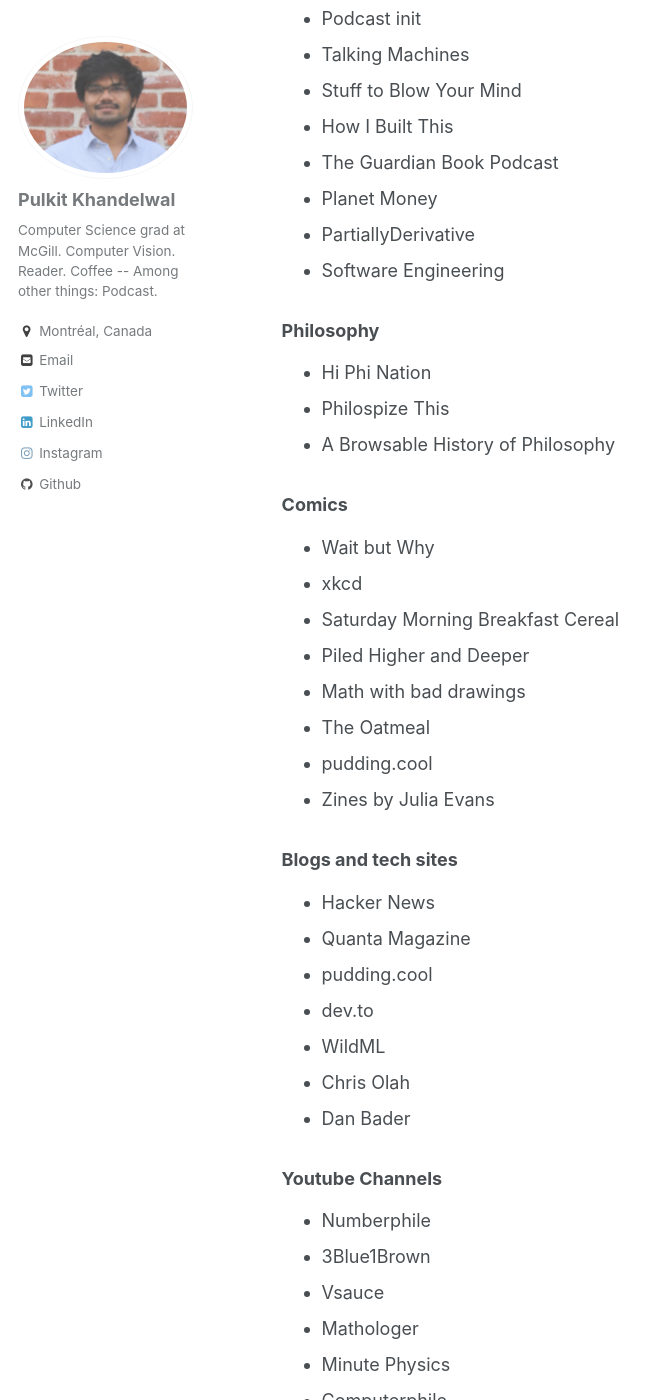
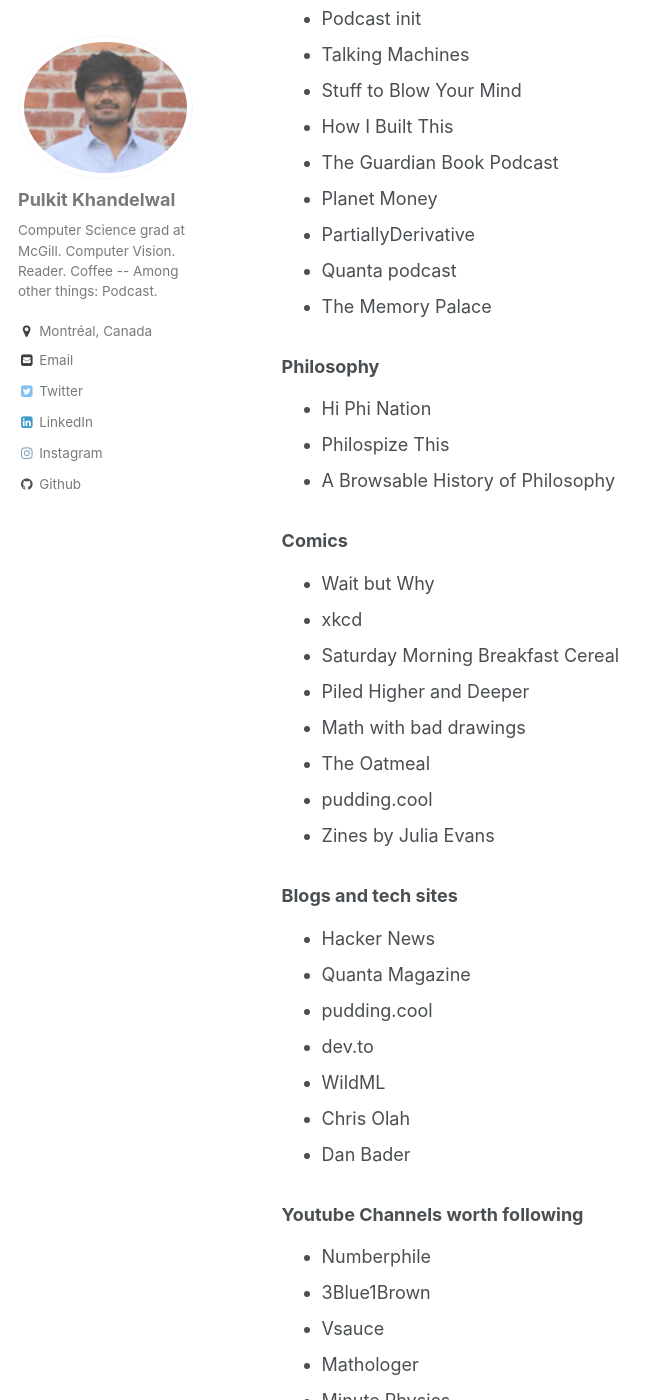
Before and after one commit to Pulkit-Khandelwal/pulkit-khandelwal.github.io, a Jekyll site: the page built from _pages/websites.md, in a window 1280 px wide and 1400 px high, scrolled down 289 px. Shown: the whole window, without its empty margins (0-663 px from the left). Built offline with Jekyll 4.4.1, drawn with Linux system fonts in a browser that asks for light colours; some of the changed text lies outside the part shown.

Commit message:
Update websites.md

```diff
--- a/_pages/websites.md
+++ b/_pages/websites.md
@@ -15,7 +15,8 @@
 * The Guardian Book Podcast
 * Planet Money
 * PartiallyDerivative
-* Software Engineering
+* Quanta podcast
+* The Memory Palace
 
 
 ### Philosophy
@@ -42,7 +43,7 @@
 * Chris Olah
 * Dan Bader
 
-### Youtube Channels
+### Youtube Channels worth following
 * Numberphile
 * 3Blue1Brown
 * Vsauce
```
Also changed, not shown: other parts of _pages/websites.md (+3 -0 lines).
